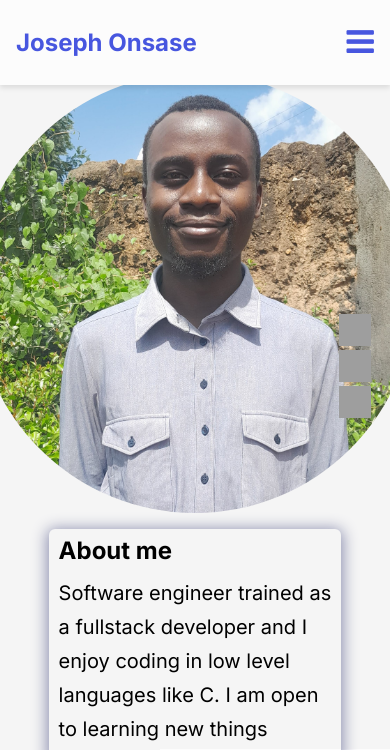
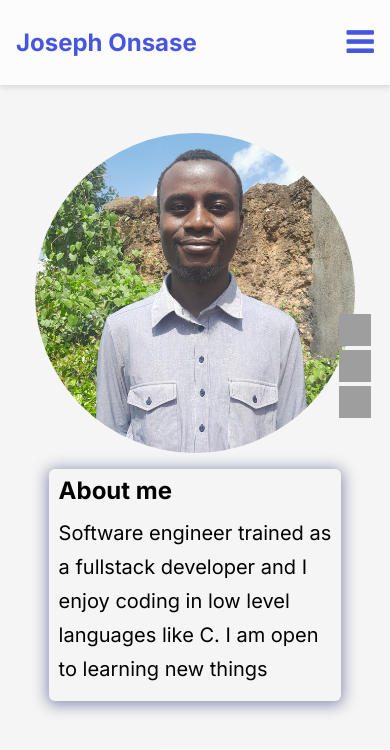
Before and after one commit to ripper19/portfolio, a PHP site: page / in a window 390 px wide; the page is wider, and only the part inside the window is pictured. Shown: the top 750 px of that part. Run offline with PHP 8.4, Linux system fonts and the light colour scheme; grey boxes are pictures that could not be loaded.

Commit message:
Update index.css

```diff
--- a/assets/index.css
+++ b/assets/index.css
@@ -265,8 +265,8 @@ outline: none;
         gap: 0;
     }
     .mine-img{
-        height: 27.5rem;
-        width: 27.5rem;
+        height: 20rem;
+        width: 20rem;
         border-radius: 50%;
     }
     .abt{
```
